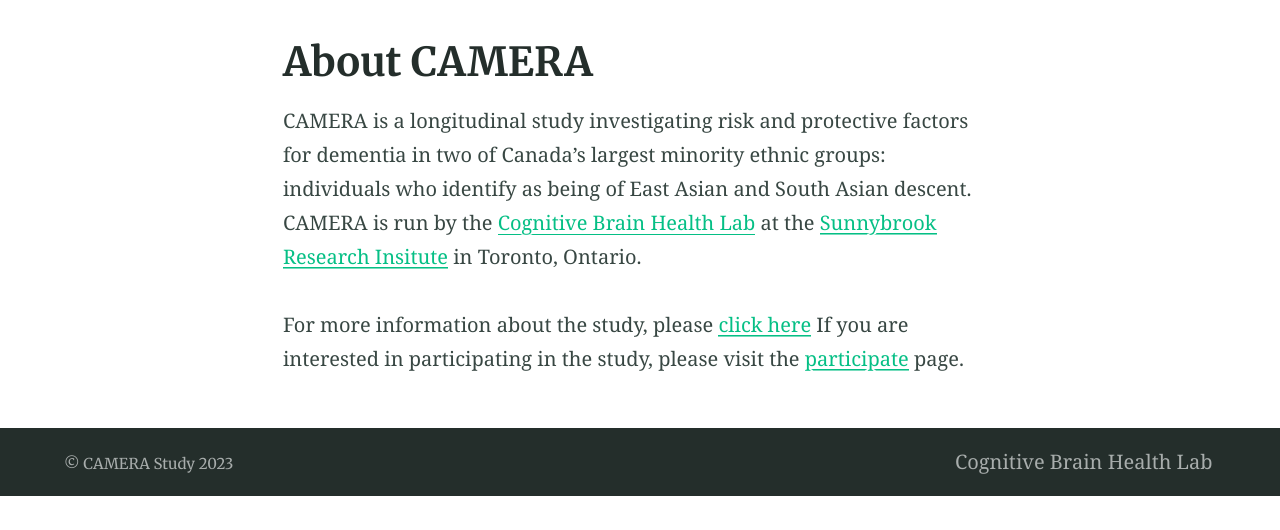
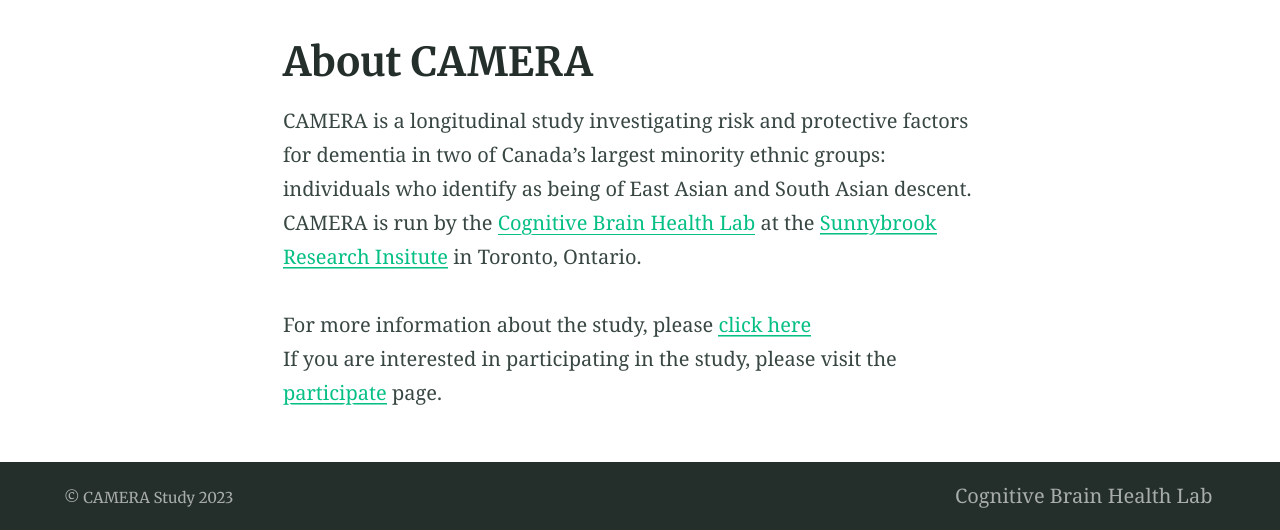
Before and after one commit to camerastudy/camerastudy.github.io, a Jekyll site: the page built from index.md, in a window 1280 px wide. Shown: the part 424-954 px from the top of the page. Built offline with Jekyll 4.4.1, drawn with Linux system fonts in a browser that asks for light colours; before the commit the page ends 920 px from its top, so only the background shows below that.

Commit message:
General updates

```diff
--- a/_config.yml
+++ b/_config.yml
@@ -108,9 +108,9 @@
 - title: Home
   url: /
 - title: About
-  url: /docs/about.md/
+  url: /camera-study/docs/about.md/
 - title: Contact
-  url: /docs/contact.md/
+  url: /camera-study/docs/contact.md/
 - title: Participate
   url: /docs/participate.md/
 #- title: News
--- a/index.md
+++ b/index.md
@@ -9,8 +9,8 @@
 
 CAMERA is a longitudinal study investigating risk and protective factors for dementia in two of Canada's largest minority ethnic groups: individuals who identify as being of East Asian and South Asian descent. CAMERA is run by the [Cognitive Brain Health Lab](https://cbhlab.github.io) at the [Sunnybrook Research Insitute](https://sunnybrook.ca/research/) in Toronto, Ontario.
 
-For more information about the study, please [click here](/docs/about.md)
-If you are interested in participating in the study, please visit the [participate](/docs/participate.md) page.
+For more information about the study, please [click here](/camera-study/docs/about.md)<br/>
+If you are interested in participating in the study, please visit the [participate](/camera-study/docs/participate.md) page.
 
 <!--- Comment out button links --->
 <!--- {% include button.html text="Fork it" icon="github" link="https://github.com/daviddarnes/alembic" color="#0366d6" %} {% include button.html text="Buy me a coffee ☕️" link="https://buymeacoffee.com/daviddarnes#support" color="#f68140" %} {% include button.html text="Tweet it" icon="twitter" link="https://twitter.com/intent/tweet/?url=https://alembic.darn.es&text=Alembic%20-%20A%20Jekyll%20boilerplate%20theme&via=DavidDarnes" color="#0d94e7" %} {% include button.html text="Install Alembic ⚗️" link="https://github.com/daviddarnes/alembic#installation" %} --->
```
